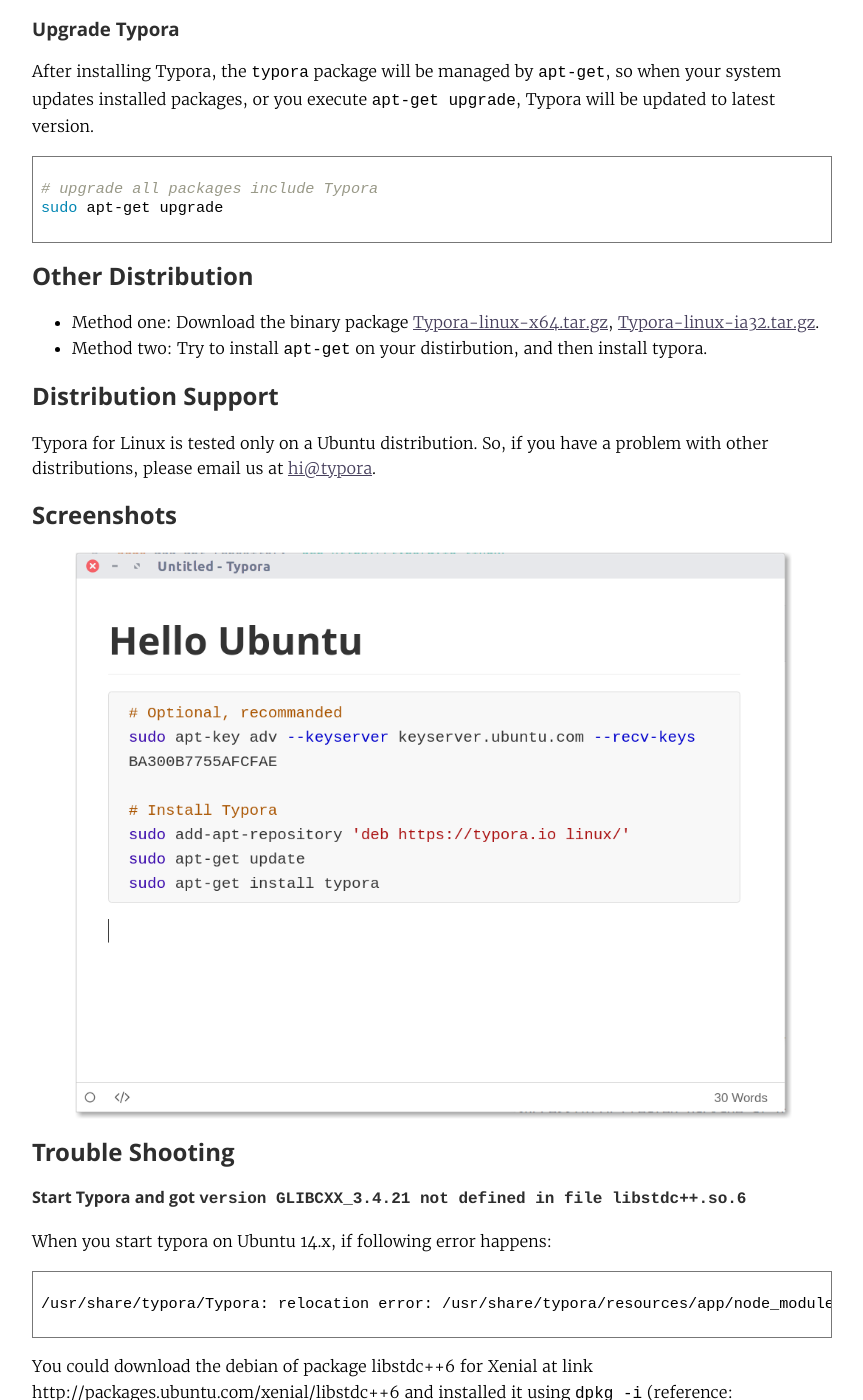
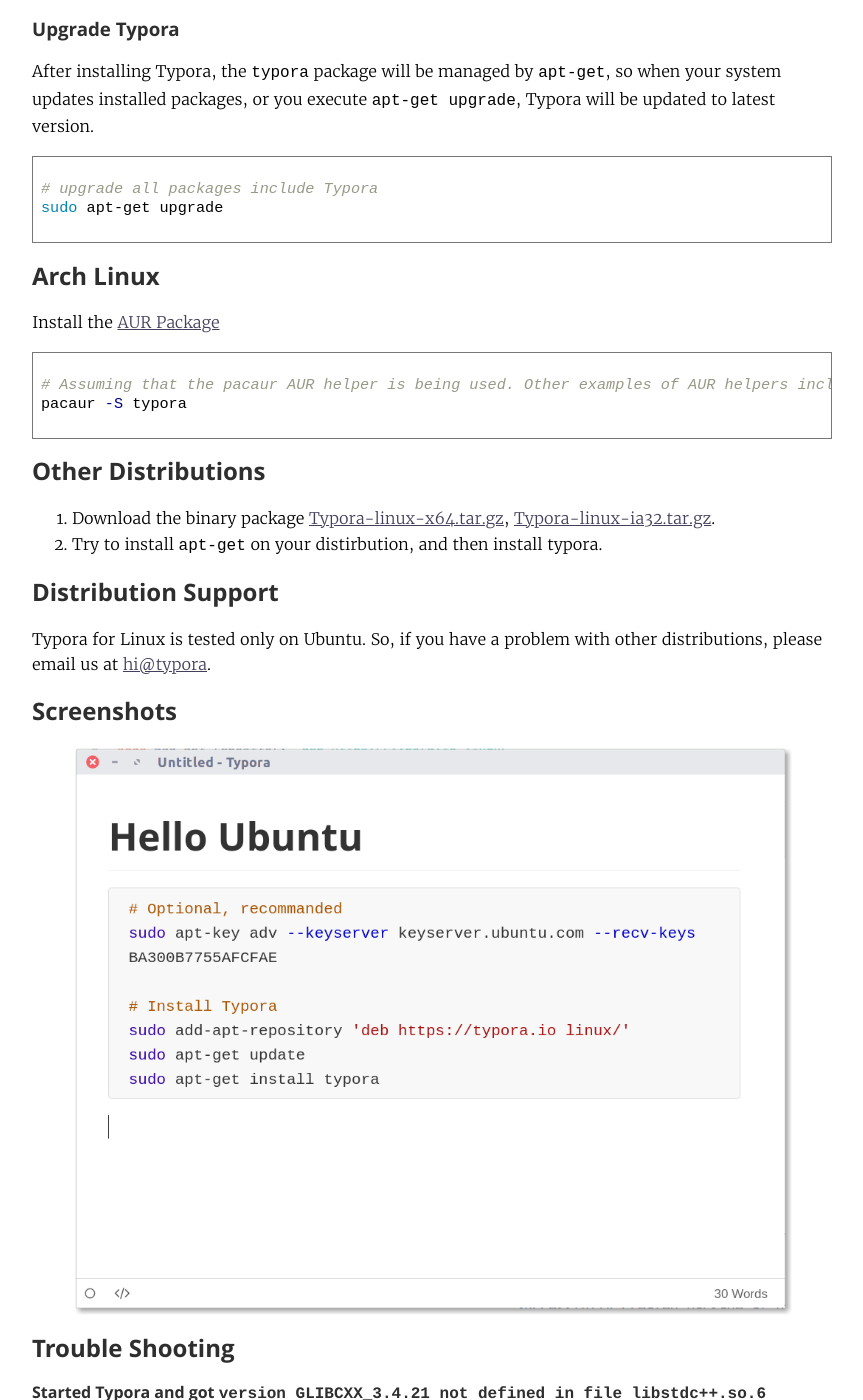
Before and after one commit to typora/support.typora.io, a Jekyll site: the page built from _posts/2016-09-26-Typora on Linux.md, in a window 1280 px wide and 1400 px high, scrolled down 586 px. Shown: the whole window, without its empty margins (208-1071 px from the left). Built offline with Jekyll 4.4.1, drawn with Linux system fonts in a browser that asks for light colours; nearby versions of some CDN libraries; library files that are not in the unit come from our copies.

Commit message:
Added reference to typora AUR package to Typora on Linux page

````diff
--- a/_posts/2016-09-26-Typora on Linux.md
+++ b/_posts/2016-09-26-Typora on Linux.md
@@ -30,14 +30,23 @@
 sudo apt-get upgrade
 ```
 
-## Other Distribution
+## Arch Linux
 
-- Method one: Download the binary package [Typora-linux-x64.tar.gz](https://typora.io/linux/Typora-linux-x64.tar.gz), [Typora-linux-ia32.tar.gz](https://typora.io/linux/Typora-linux-ia32.tar.gz).
-- Method two: Try to install `apt-get` on your distirbution, and then install typora.
+Install the [AUR Package](https://aur.archlinux.org/packages/typora/)
+
+```bash
+# Assuming that the pacaur AUR helper is being used. Other examples of AUR helpers include yaourt
+pacaur -S typora
+```
+
+## Other Distributions
+
+1. Download the binary package [Typora-linux-x64.tar.gz](https://typora.io/linux/Typora-linux-x64.tar.gz), [Typora-linux-ia32.tar.gz](https://typora.io/linux/Typora-linux-ia32.tar.gz).
+2. Try to install `apt-get` on your distirbution, and then install typora.
 
 ## Distribution Support
 
-Typora for Linux is tested only on a Ubuntu distribution. So, if you have a problem with other distributions, please email us at [hi@typora](http://mailto:hi@typora.io).
+Typora for Linux is tested only on Ubuntu. So, if you have a problem with other distributions, please email us at [hi@typora](http://mailto:hi@typora.io).
 
 ## Screenshots
 
@@ -45,7 +54,7 @@
 
 ## Trouble Shooting
 
-#### Start Typora and got `version GLIBCXX_3.4.21 not defined in file libstdc++.so.6`
+#### Started Typora and got `version GLIBCXX_3.4.21 not defined in file libstdc++.so.6`
 
 When  you start typora on Ubuntu 14.x, if following error happens:
 
````
